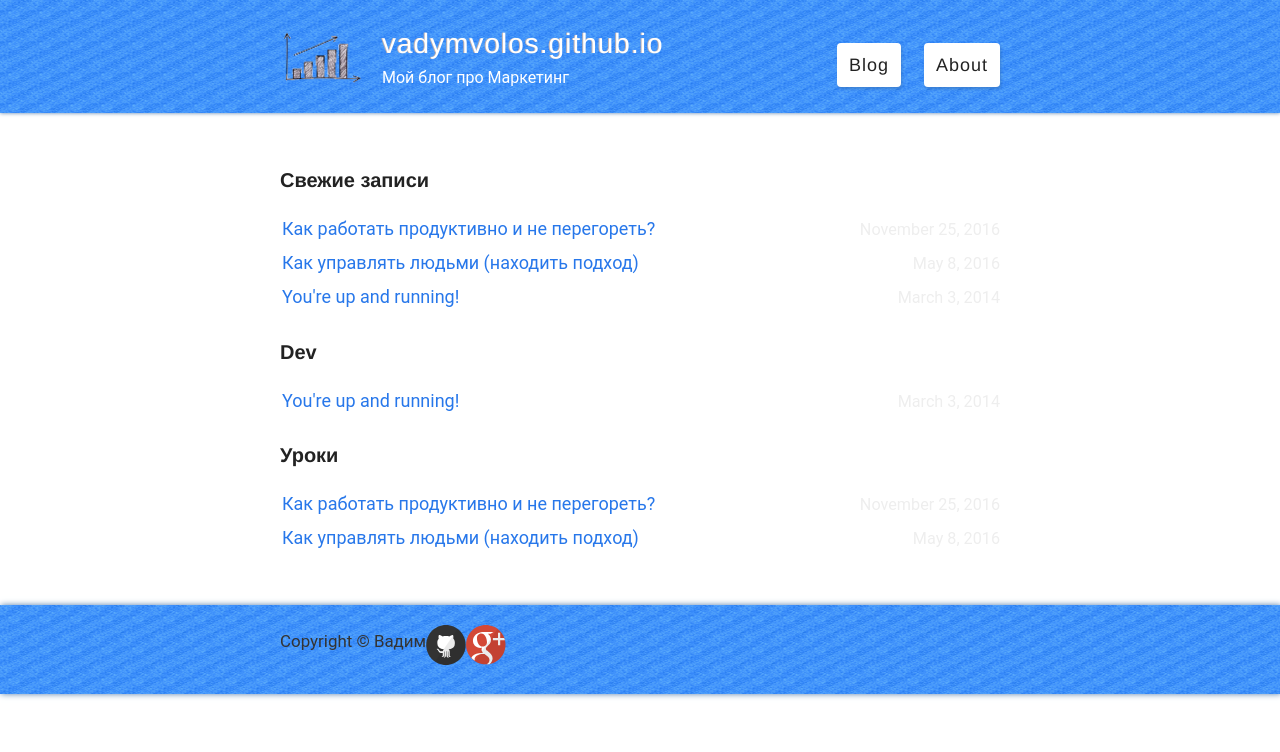
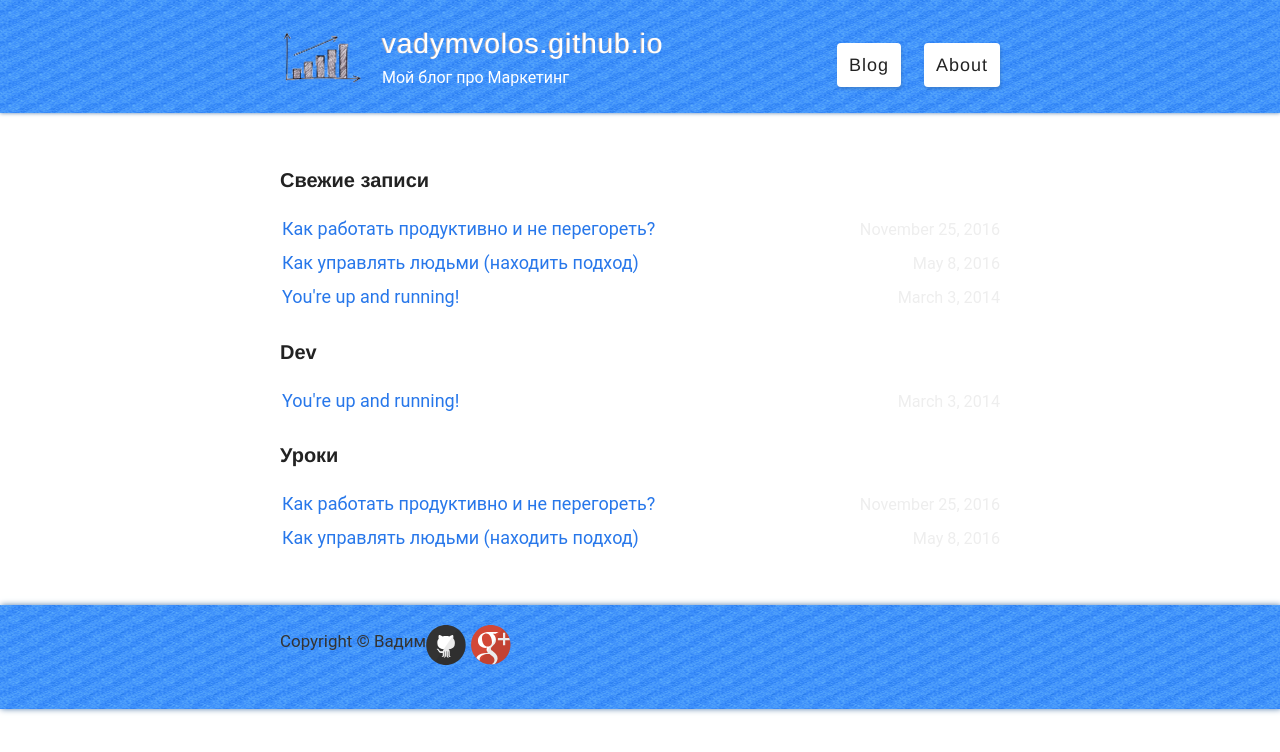
Before and after one commit to VadymVolos/vadymvolos.github.io, a Jekyll site: the page built from index.html, in a window 1280 px wide. Shown: the top 752 px of the page. Built offline with Jekyll 4.4.1, drawn with Linux system fonts in a browser that asks for light colours.

Commit message:
Update default.html

```diff
--- a/_layouts/default.html
+++ b/_layouts/default.html
@@ -42,8 +42,8 @@
     <div class="wrapper-footer bg-img-2 block-moving-background-1">
       <div class="container">
         <footer class="footer">
-          <div class="copyright-v1">Copyright © Вадим </div>
-          {% include svg-icons.html %}
+          <div class="copyright-v1">Copyright © Вадим <p></p></div>
+          <div class="copyright-social">{% include svg-icons.html %}</div>
         </footer>
       </div>
     </div>
```
